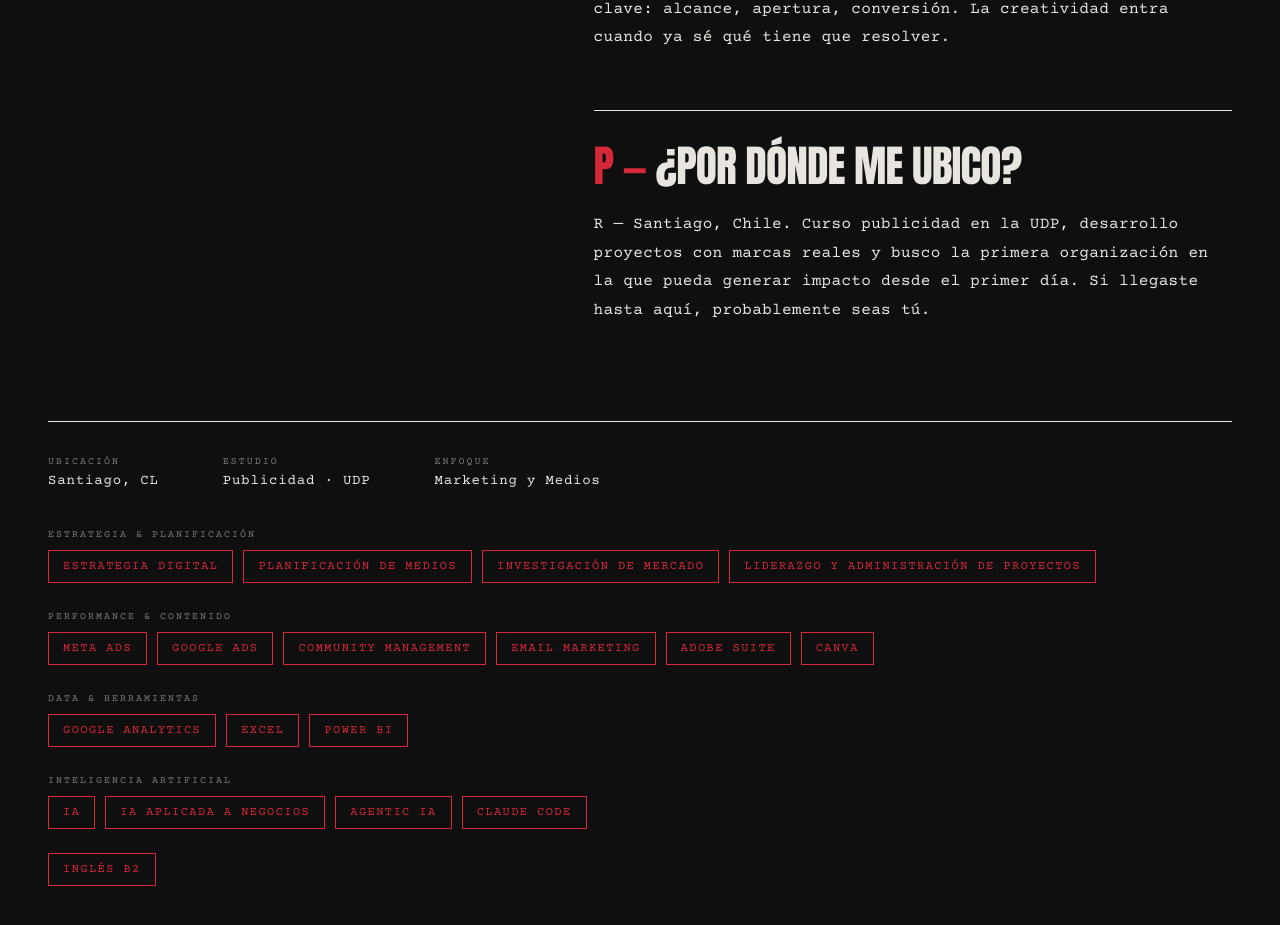
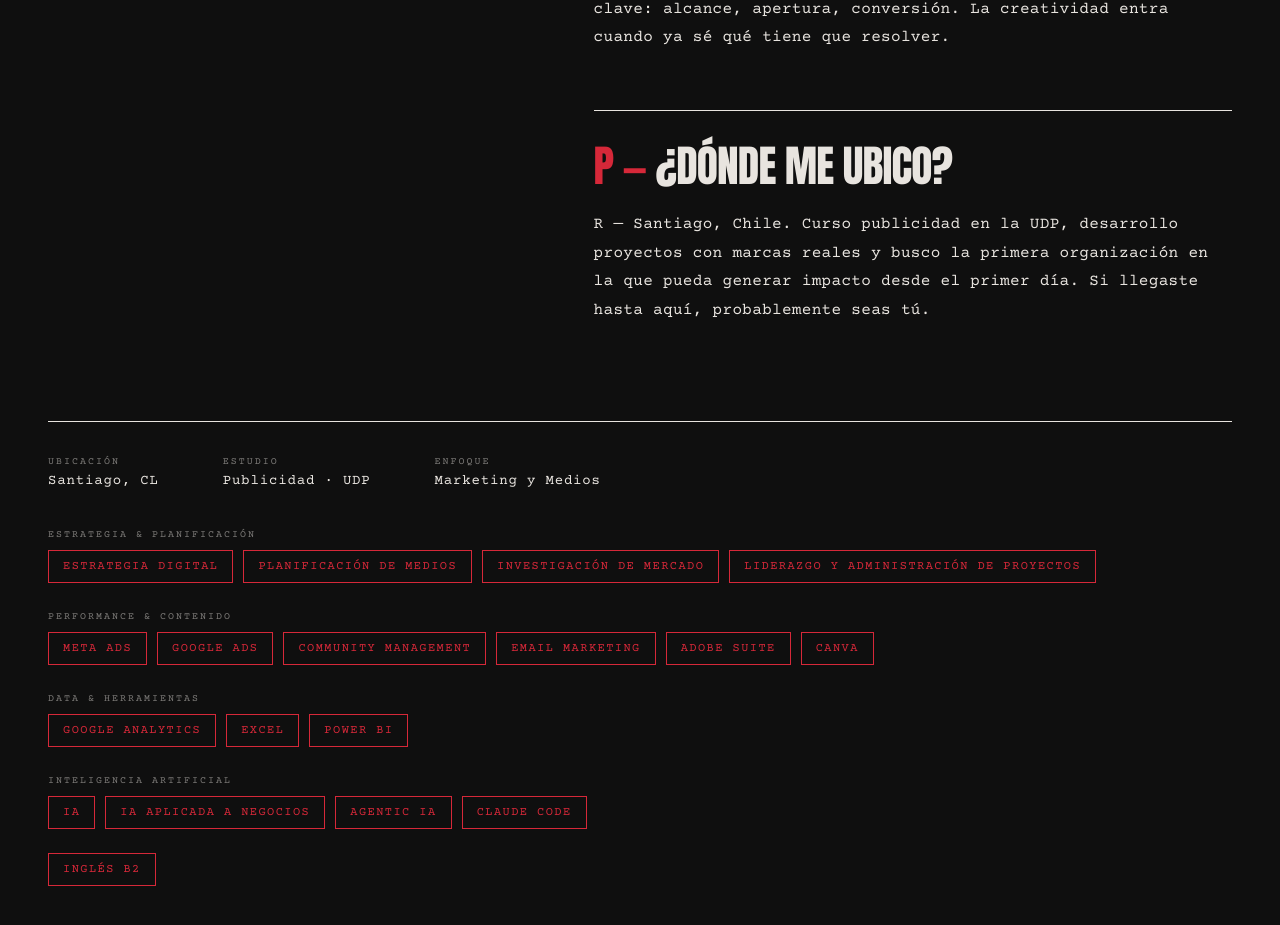
Before and after one commit to wachanito/aos-portfolio, a Next.js app: page / in a window 1280 px wide. Shown: the part 3194-4119 px from the top of the page. Built offline with nearby package versions, Linux system fonts and the light colour scheme.

Commit message:
fix: corregir pregunta Q&A a '¿Dónde me ubico?'

```diff
--- a/data/content.ts
+++ b/data/content.ts
@@ -12,7 +12,7 @@ export const qa = [
     a: 'Con datos primero, intuición después. Nunca al revés. Antes de proponer cualquier cosa, analizo los indicadores clave: alcance, apertura, conversión. La creatividad entra cuando ya sé qué tiene que resolver.',
   },
   {
-    q: '¿Por dónde me ubico?',
+    q: '¿Dónde me ubico?',
     a: 'Santiago, Chile. Curso publicidad en la UDP, desarrollo proyectos con marcas reales y busco la primera organización en la que pueda generar impacto desde el primer día. Si llegaste hasta aquí, probablemente seas tú.',
   },
 ];
```
